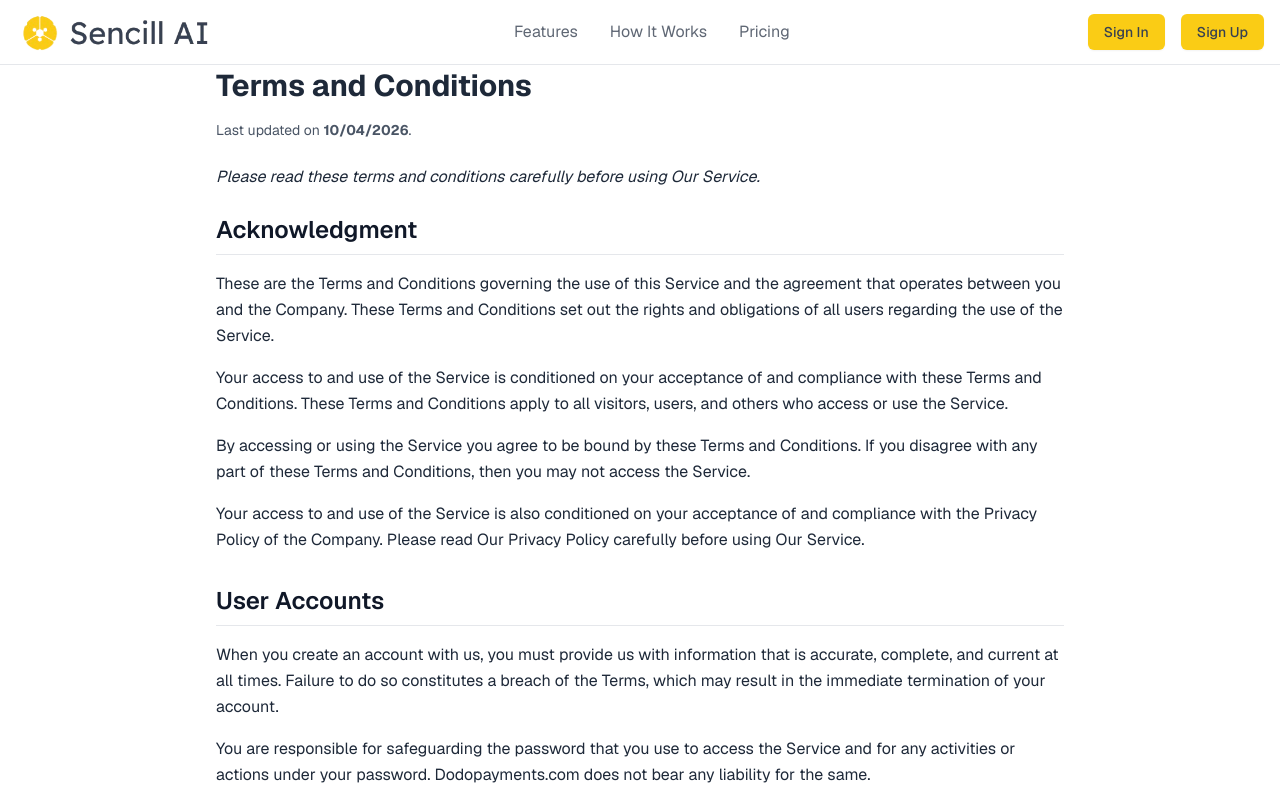
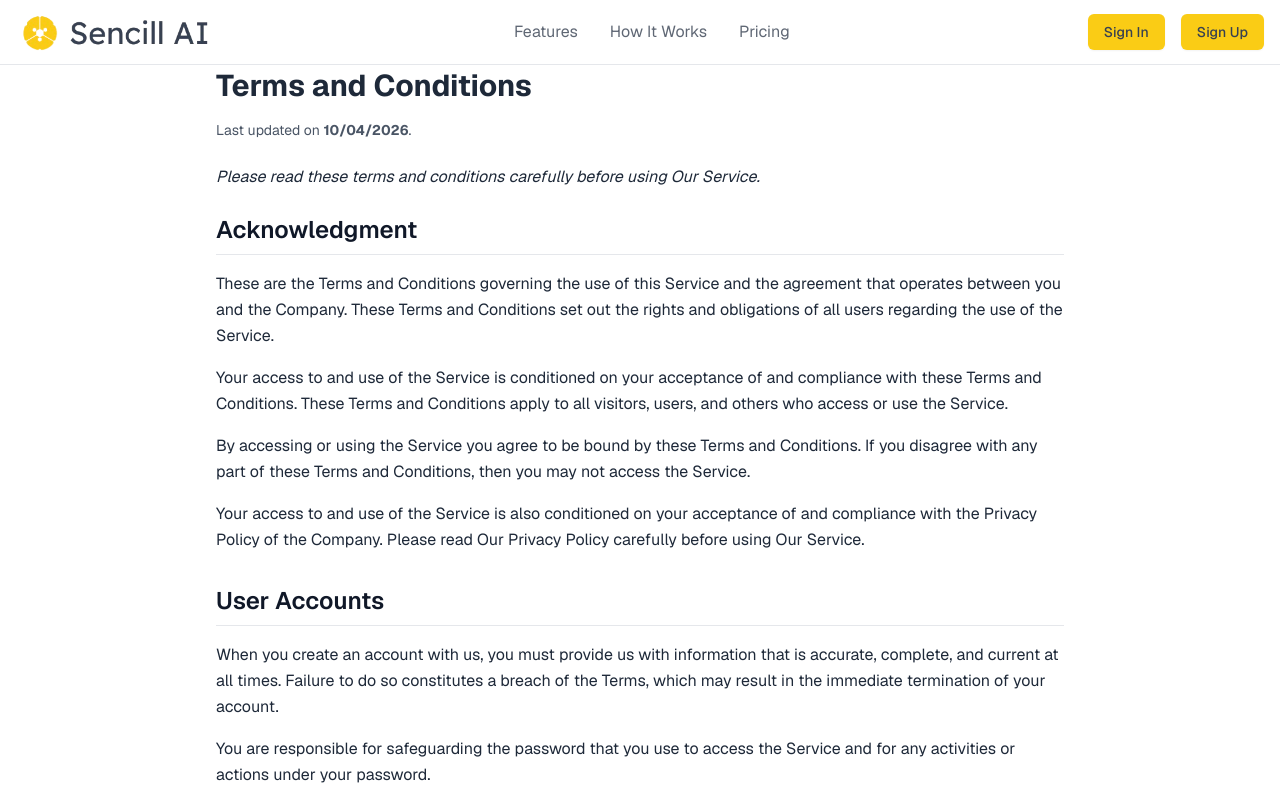
Before and after one commit to bishal-dd/sencill-ai-landing-page, a Next.js app: page /terms-and-conditions in a window 1280 px wide. Shown: the top 800 px of the page. Built offline with nearby package versions, Linux system fonts and the light colour scheme.

Commit message:
remove dodopayments for terms

```diff
--- a/app/terms-and-conditions/page.tsx
+++ b/app/terms-and-conditions/page.tsx
@@ -53,8 +53,7 @@ export default function TermsAndConditions() {
             </p>
             <p>
               You are responsible for safeguarding the password that you use to access the Service
-              and for any activities or actions under your password. Dodopayments.com does not bear
-              any liability for the same.
+              and for any activities or actions under your password.
             </p>
             <p>
               You agree not to disclose your password to any third party. You must notify us
```
